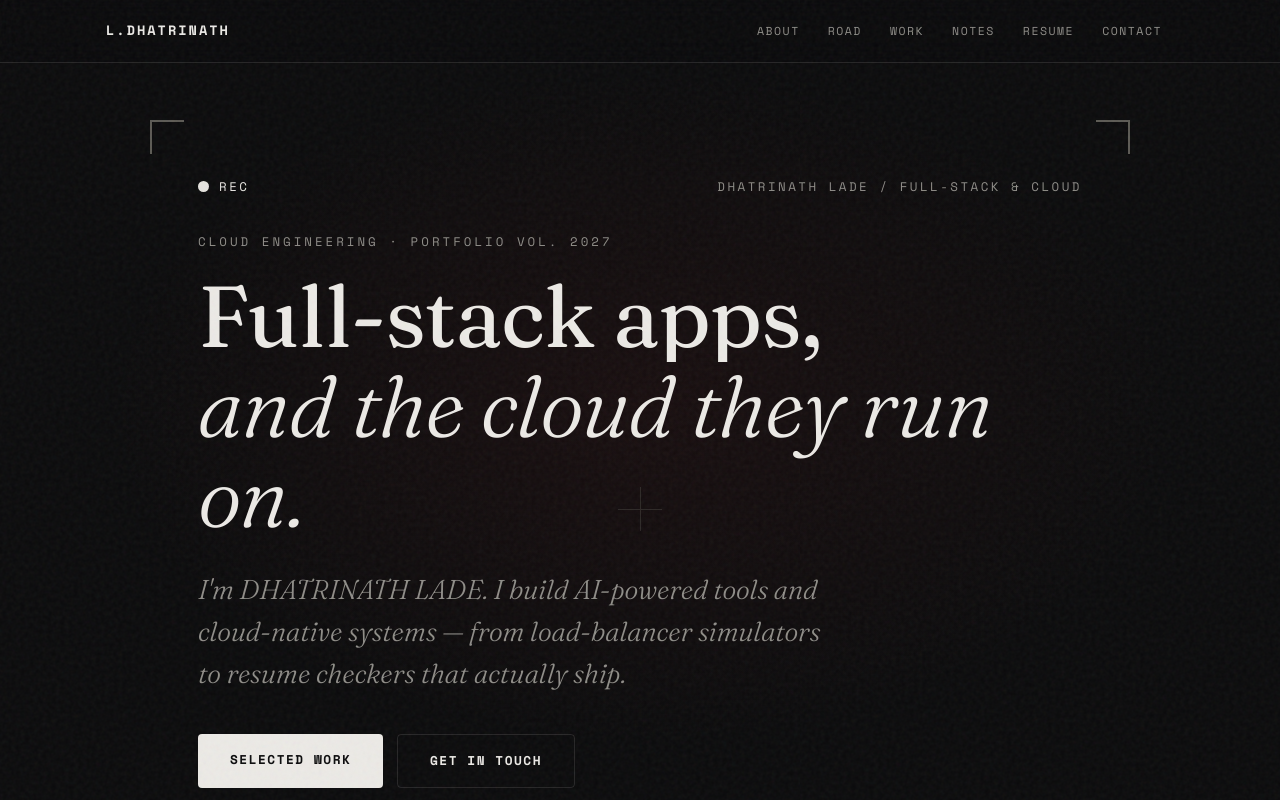
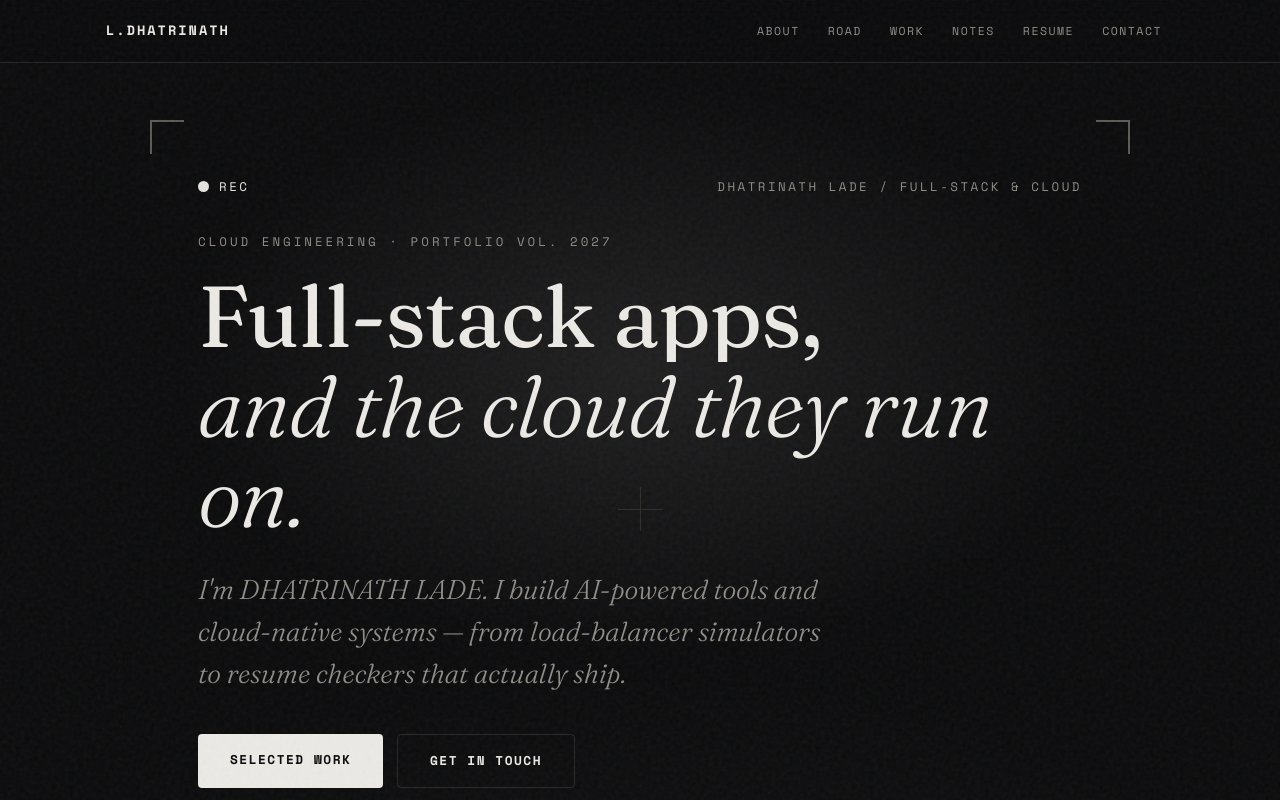
Before and after one commit to DxTTU/DxTTU.github.io, a plain HTML site: page index.html in a window 1280 px wide. Shown: the top 800 px of the page. Drawn offline with nearby package versions, Linux system fonts and the light colour scheme.

Commit message:
Hero spotlight glow like reference

```diff
--- a/index.html
+++ b/index.html
@@ -64,7 +64,10 @@ body::after {
 .hero {
   min-height: 100vh; display: flex; align-items: center; justify-content: center;
   position: relative; padding: 120px 26px 70px; overflow: hidden;
-  background: radial-gradient(ellipse 60% 50% at 50% 42%, rgba(226, 59, 59, 0.06), transparent 70%), var(--bg);
+  background:
+    radial-gradient(ellipse 52% 42% at 50% 38%, rgba(236, 234, 230, 0.09), transparent 70%),
+    radial-gradient(ellipse 80% 60% at 50% 110%, rgba(236, 234, 230, 0.03), transparent 70%),
+    var(--bg);
 }
 .viewfinder {
   position: relative; width: 100%; max-width: 980px; padding: 56px 48px;
```
